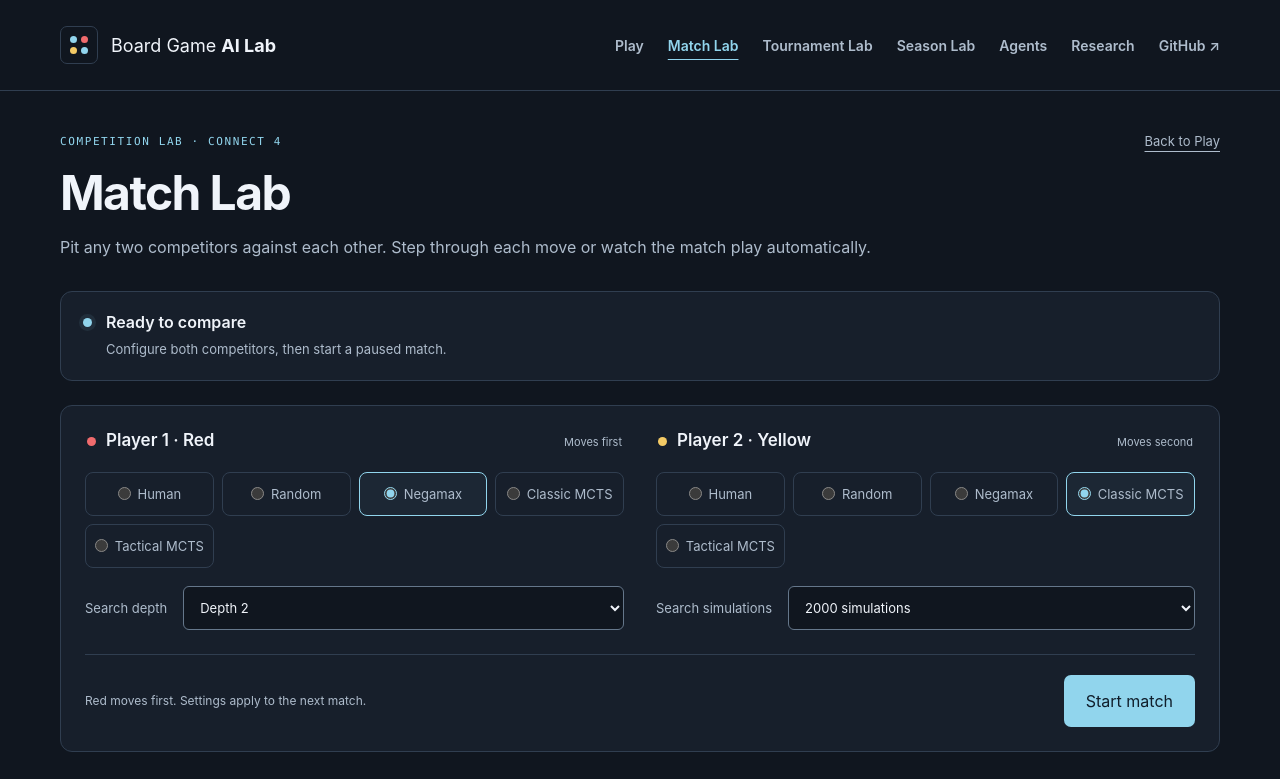
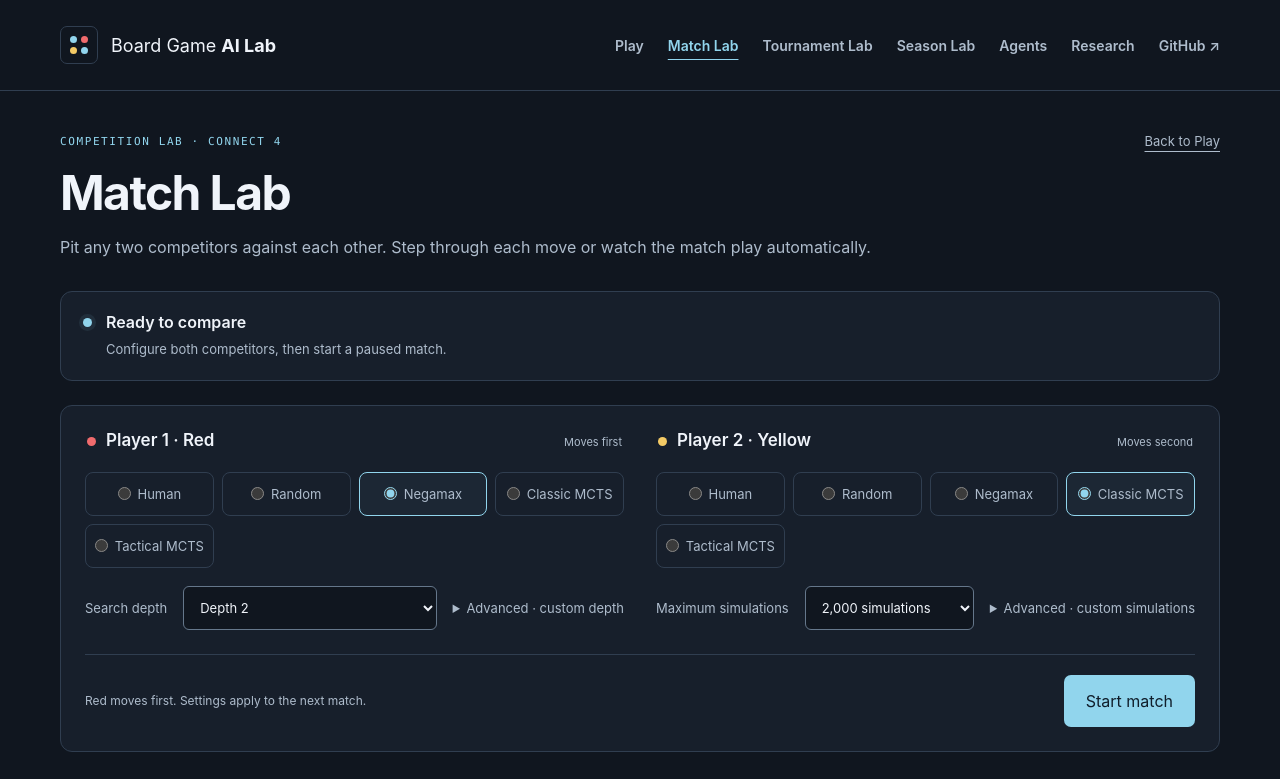
Before and after one commit to andrewcukierwar/board-game-ai-lab, a React (Vite) app in the folder ui/: page /connect4/match-lab in a window 1280 px wide. Shown: the top 779 px of the page. Built offline with nearby package versions, Linux system fonts and the light colour scheme.

Commit message:
feat(ui): add Tactical MCTS and custom search controls

```diff
--- a/ui/src/connect4/CompetitorSelector.jsx
+++ b/ui/src/connect4/CompetitorSelector.jsx
@@ -1,4 +1,4 @@
-import { competitorTypes, NEGAMAX_DEPTHS, MCTS_SIMULATIONS, competitorLabel, playerColor } from './competitorConfig.js';
+import { competitorTypes, NEGAMAX_DEPTHS, MCTS_SIMULATIONS, TACTICAL_MCTS_SIMULATIONS, validDepth, validSimulations, competitorLabel, playerColor } from './competitorConfig.js';
 
 import { researchAgent, VICTOR_RESEARCH } from './researchAgent.js';
 
@@ -15,11 +15,23 @@ export default function CompetitorSelector({ index, config, select, busy, resear
     <div className="competitor-budget">
       {config.type === 'negamax' ? <><label htmlFor={`${id}-depth`}>Search depth</label>
         <select id={`${id}-depth`} value={config.depth} onChange={e => select(index, { depth: Number(e.target.value) })}>
+          {!NEGAMAX_DEPTHS.includes(config.depth) && <option value={config.depth}>Custom depth {config.depth}</option>}
           {NEGAMAX_DEPTHS.map(depth => <option key={depth} value={depth}>Depth {depth}</option>)}
-        </select></> : config.type === 'mcts' ? <><label htmlFor={`${id}-simulations`}>Search simulations</label>
+        </select><details className="advanced-search"><summary>Advanced · custom depth</summary>
+          <label htmlFor={`${id}-custom-depth`}>Depth 1–12</label><input id={`${id}-custom-depth`} type="number" min="1" max="12" step="1" value={config.depth}
+            aria-invalid={!validDepth(config.depth)} onChange={e => select(index, { depth: Number(e.target.value) })} />
+        </details>{config.depth >= 10 && <p className="search-warning">Depth 10–12 uses a 20-second server-side safety limit.</p>}</> : ['mcts', 'mcts_tactical'].includes(config.type) ? <><label htmlFor={`${id}-simulations`}>Maximum simulations</label>
         <select id={`${id}-simulations`} value={config.simulations} onChange={e => select(index, { simulations: Number(e.target.value) })}>
-          {MCTS_SIMULATIONS.map(simulations => <option key={simulations} value={simulations}>{simulations} simulations</option>)}
-        </select></> : <p>{config.type === VICTOR_RESEARCH ? researchAgent.description : config.type === 'human' ? 'Choose a legal column on your turn.' : 'A uniformly chosen legal column.'}</p>}
+          {!(config.type === 'mcts' ? MCTS_SIMULATIONS : TACTICAL_MCTS_SIMULATIONS).includes(config.simulations) &&
+            <option value={config.simulations}>Custom · {config.simulations}</option>}
+          {(config.type === 'mcts' ? MCTS_SIMULATIONS : TACTICAL_MCTS_SIMULATIONS).map(simulations =>
+            <option key={simulations} value={simulations}>{simulations.toLocaleString()} simulations</option>)}
+        </select><details className="advanced-search"><summary>Advanced · custom simulations</summary>
+          <label htmlFor={`${id}-custom-simulations`}>1–{config.type === 'mcts' ? '25,000' : '10,000'}</label>
+          <input id={`${id}-custom-simulations`} type="number" min="1" max={config.type === 'mcts' ? 25000 : 10000} step="1"
+            value={config.simulations} aria-invalid={!validSimulations(config.simulations, config.type)}
+            onChange={e => select(index, { simulations: Number(e.target.value) })} />
+        </details></> : <p>{config.type === VICTOR_RESEARCH ? researchAgent.description : config.type === 'human' ? 'Choose a legal column on your turn.' : 'A uniformly chosen legal column.'}</p>}
     </div>
   </fieldset>;
 }
```
